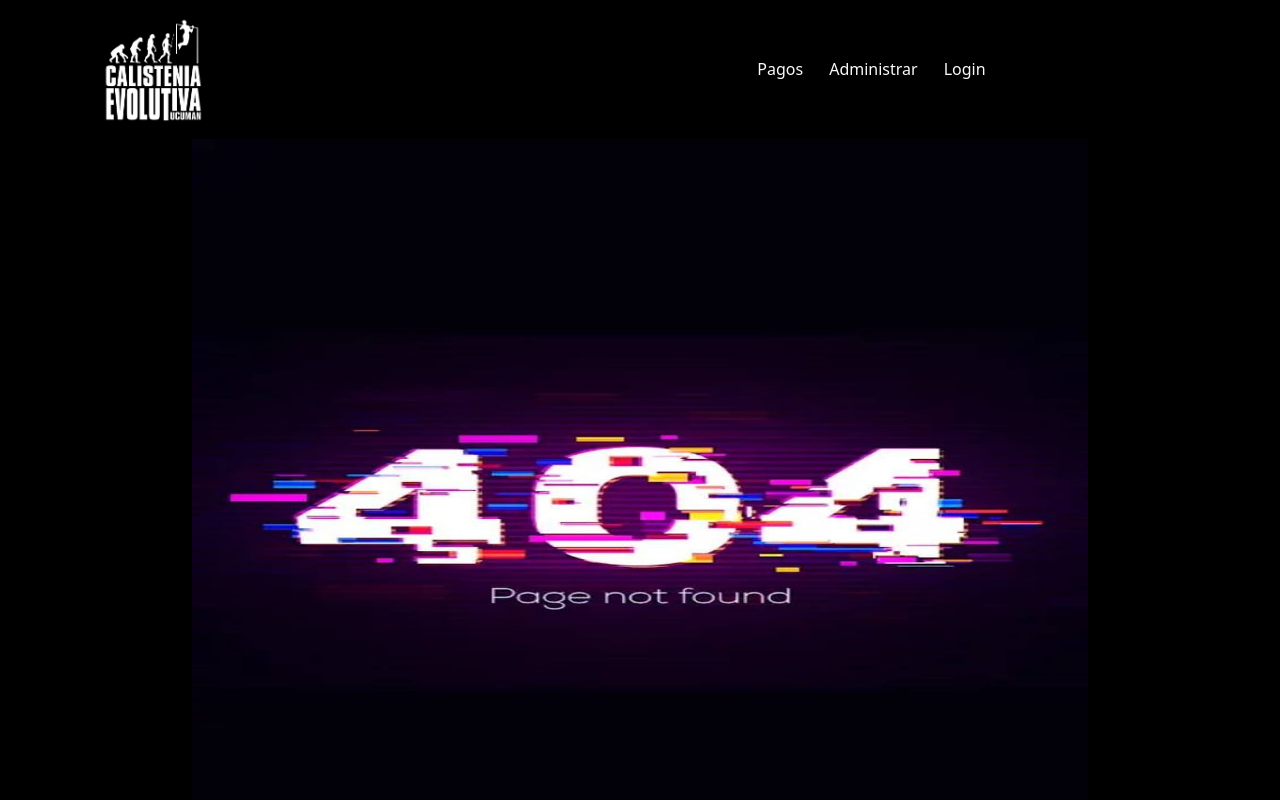
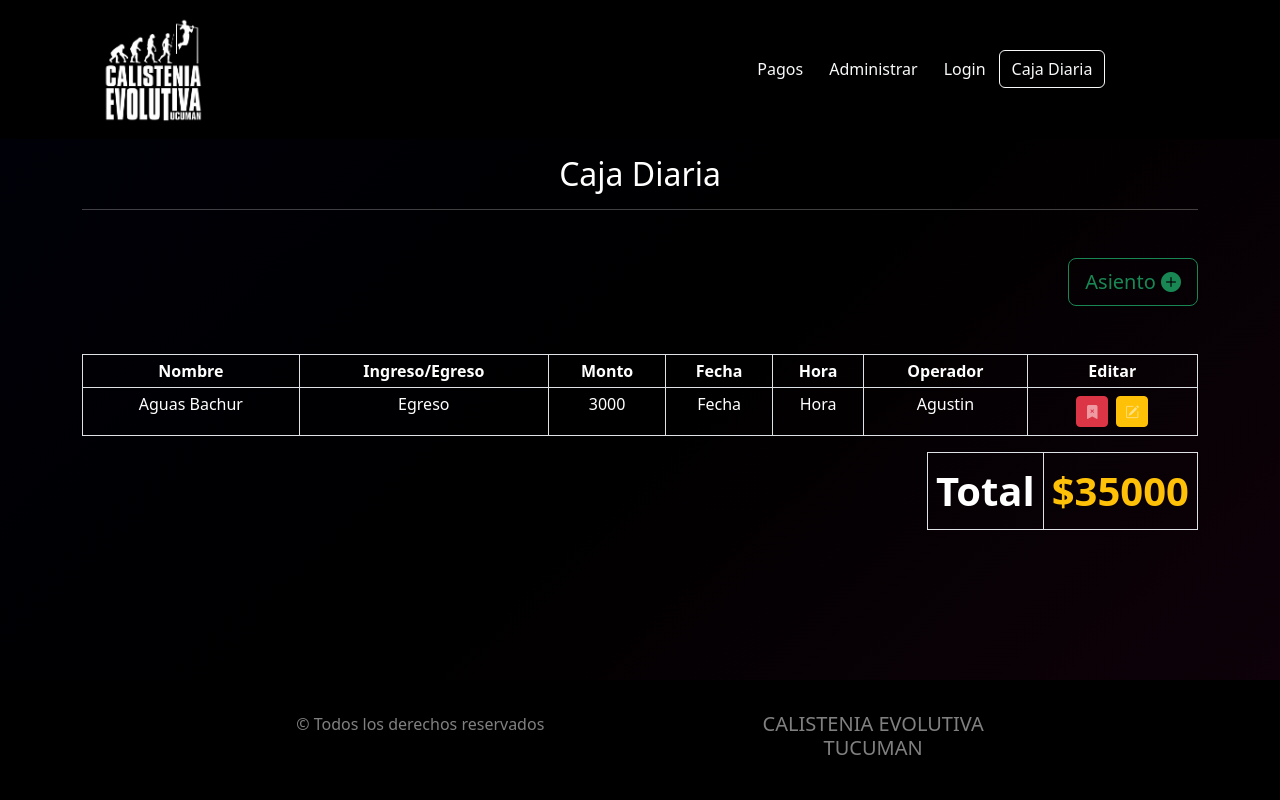
Before and after one commit to jlpereyra22/Calistenia-Evolutiva-Front, a React (Create React App) app: page /caja in a window 1280 px wide. Shown: the top 800 px of the page. Built offline with nearby package versions, Linux system fonts and the light colour scheme.

Commit message:
agregamos component caja + style a la misma

```diff
--- a/src/App.jsx
+++ b/src/App.jsx
@@ -11,6 +11,7 @@ import "bootstrap-icons/font/bootstrap-icons.css";
 import "../src/app.css";
 import PagosCliente from "./components/views/socios/PagosCliente";
 import LoginUsser from "./components/views/LoginUsser";
+import CajaDiaria from "./components/views/cajas/CajaDiaria";
 
 function App() {
   return (
@@ -29,6 +30,7 @@ function App() {
 
         <Route exact path="/pagos" element={<PagosCliente />} />
         <Route exact path="/loginUser" element={<LoginUsser />} />
+        <Route exact path="/caja" element={<CajaDiaria />} />
       </Routes>
       <Footer />
     </BrowserRouter>
--- a/src/components/commons/Menu.jsx
+++ b/src/components/commons/Menu.jsx
@@ -28,6 +28,7 @@ const Menu = () => {
                <NavLink className="btn text-light" to="/pagos">Pagos</NavLink>
                <NavLink className="btn text-light" to="/administrar">Administrar</NavLink>
                <NavLink className="btn text-light" to="/loginUser">Login</NavLink>
+               <NavLink className="btn text-light" to="/caja">Caja Diaria</NavLink>
               </Nav>
             </Navbar.Collapse>
           </Col>
--- /dev/null
+++ b/src/components/views/cajas/CajaDiaria.jsx
@@ -0,0 +1,74 @@
+import { Container } from "react-bootstrap";
+import Button from "react-bootstrap/Button";
+import Table from "react-bootstrap/Table";
+
+const CajaDiaria = () => {
+  return (
+    <section className="mainSection bgGradient">
+      <Container className="text-center text-white my-3 ">
+        <div>
+          <h2>Caja Diaria</h2>
+          <hr />
+          <div className="text-end my-5">
+            <Button variant="outline-success" size="lg">
+              Asiento <i className="bi bi-plus-circle-fill"></i>
+            </Button>
+          </div>
+          <div>
+            <Table bordered hover size="sm" className="text-white">
+              <thead>
+                <tr>
+                  <th>Nombre</th>
+                  <th>Ingreso/Egreso</th>
+                  <th>Monto</th>
+                  <th>Fecha</th>
+                  <th>Hora</th>
+                  <th>Operador</th>
+                  <th>Editar</th>
+                </tr>
+              </thead>
+              <tbody>
+                <tr>
+                  <td>Aguas Bachur</td>
+                  <td>Egreso</td>
+                  <td>3000</td>
+                  <td>Fecha</td>
+                  <td>Hora</td>
+                  <td>Agustin</td>
+                  <td>
+                    {" "}
+                    <Button variant="danger" className="m-1" size="sm">
+                      <i className="bi bi-bookmark-x-fill  text-white-50"></i>
+                    </Button>
+                    <Button variant="warning" className="m-1" size="sm">
+                      <i className="bi bi-pencil-square text-white-50"></i>
+                    </Button>
+                  </td>
+                </tr>
+              </tbody>
+            </Table>
+          </div>
+
+          <div  >
+
+            <Table
+              bordered
+              hover
+              size="lg"
+              className="text-white d-flex flex-row-reverse "
+            >
+              <thead>
+                <tr>
+                  <th  className="fs-1">Total</th>
+                  <th className="text-warning fs-1" >$35000</th>
+                </tr>
+              </thead>
+            </Table>
+          </div>
+        </div>
+      </Container>
+    </section>
+  );
+};
+
+export default CajaDiaria;
```
